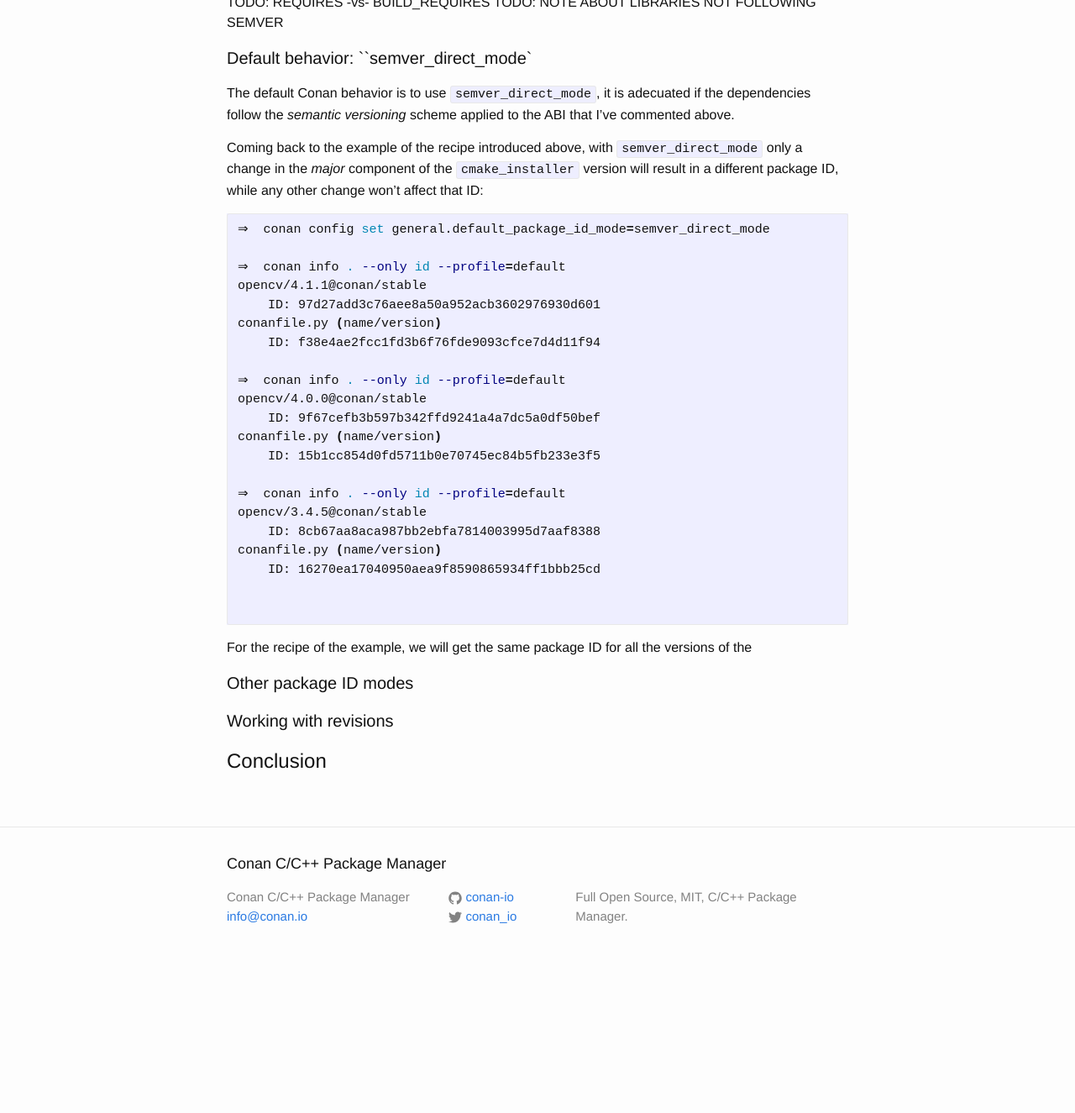
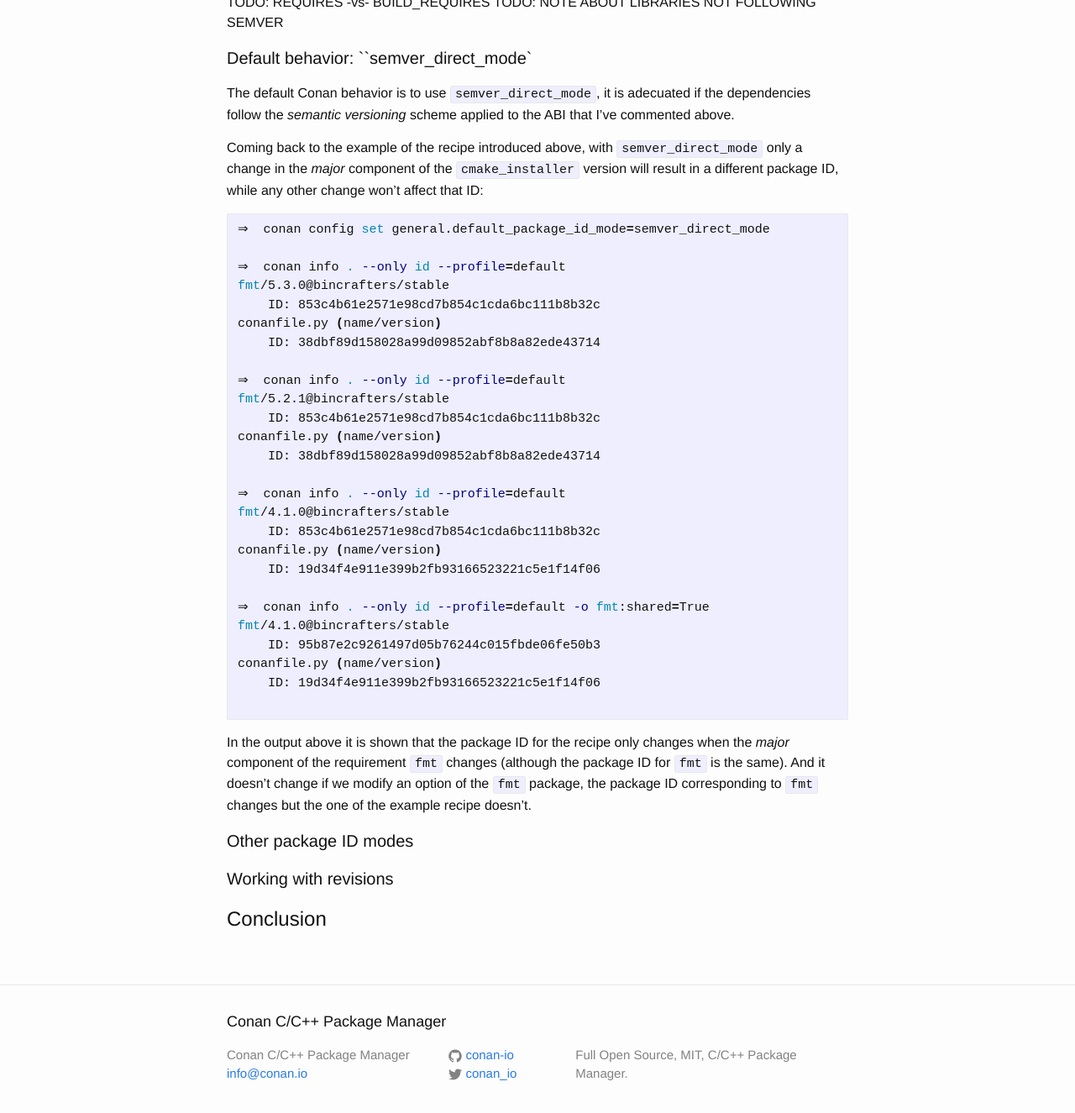
Before and after one commit to conan-io/conan-io.github.io, a Jekyll site: the page built from _posts/2019-08-29-About-package-modes.markdown, in a window 1280 px wide and 1400 px high, scrolled down 3523 px. Shown: the top 1325 px of the window at 84% size. Built offline with Jekyll 4.4.1, drawn with Linux system fonts in a browser that asks for light colours; comment, search, counter and statistics services are not loaded; before the commit the page ends 4735 px from its top, so only the background shows below that; some of the changed text lies outside the part shown.

Commit message:
examples using fmt

````diff
--- a/_posts/2019-08-29-About-package-modes.markdown
+++ b/_posts/2019-08-29-About-package-modes.markdown
@@ -80,7 +80,7 @@ class Library(ConanFile):
     options = {"shared": [True, False]}
     default_options = {"shared": True}
 
-    requires = "opencv/4.1.1@conan/stable"
+    requires = "fmt/5.3.0@bincrafters/stable"
     build_requires = "cmake_installer/3.15.2@conan/stable"
 
 ```
@@ -188,30 +188,37 @@ in a different package ID, while any other change won't affect that ID:
 ⇒  conan config set general.default_package_id_mode=semver_direct_mode
 
 ⇒  conan info . --only id --profile=default
-opencv/4.1.1@conan/stable
-    ID: 97d27add3c76aee8a50a952acb3602976930d601
+fmt/5.3.0@bincrafters/stable
+    ID: 853c4b61e2571e98cd7b854c1cda6bc111b8b32c
 conanfile.py (name/version)
-    ID: f38e4ae2fcc1fd3b6f76fde9093cfce7d4d11f94
+    ID: 38dbf89d158028a99d09852abf8b8a82ede43714
 
 ⇒  conan info . --only id --profile=default
-opencv/4.0.0@conan/stable
-    ID: 9f67cefb3b597b342ffd9241a4a7dc5a0df50bef
+fmt/5.2.1@bincrafters/stable
+    ID: 853c4b61e2571e98cd7b854c1cda6bc111b8b32c
 conanfile.py (name/version)
-    ID: 15b1cc854d0fd5711b0e70745ec84b5fb233e3f5
+    ID: 38dbf89d158028a99d09852abf8b8a82ede43714
 
 ⇒  conan info . --only id --profile=default
-opencv/3.4.5@conan/stable
-    ID: 8cb67aa8aca987bb2ebfa7814003995d7aaf8388
+fmt/4.1.0@bincrafters/stable
+    ID: 853c4b61e2571e98cd7b854c1cda6bc111b8b32c
 conanfile.py (name/version)
-    ID: 16270ea17040950aea9f8590865934ff1bbb25cd
+    ID: 19d34f4e911e399b2fb93166523221c5e1f14f06
 
+⇒  conan info . --only id --profile=default -o fmt:shared=True
+fmt/4.1.0@bincrafters/stable
+    ID: 95b87e2c9261497d05b76244c015fbde06fe50b3
+conanfile.py (name/version)
+    ID: 19d34f4e911e399b2fb93166523221c5e1f14f06
 
 ```
 
+In the output above it is shown that the package ID for the recipe only
+changes when the _major_ component of the requirement ``fmt`` changes (although
+the package ID for ``fmt`` is the same). And it doesn't change if we modify
+an option of the ``fmt`` package, the package ID corresponding to ``fmt`` changes
+but the one of the example recipe doesn't.
 
-
-For the recipe of the example, we will get the same package ID for all the versions
-of the
 
 #### Other package ID modes
 
````
